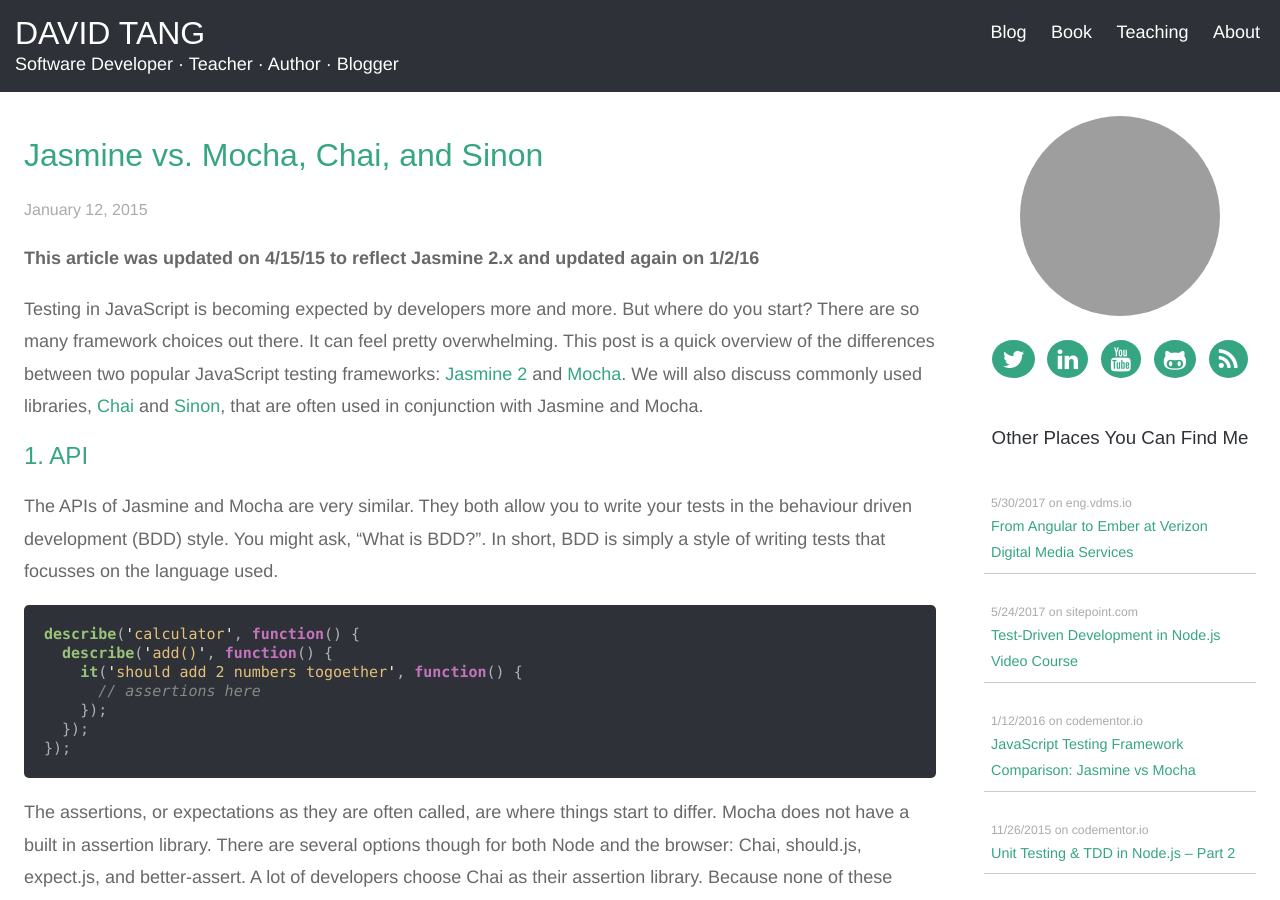
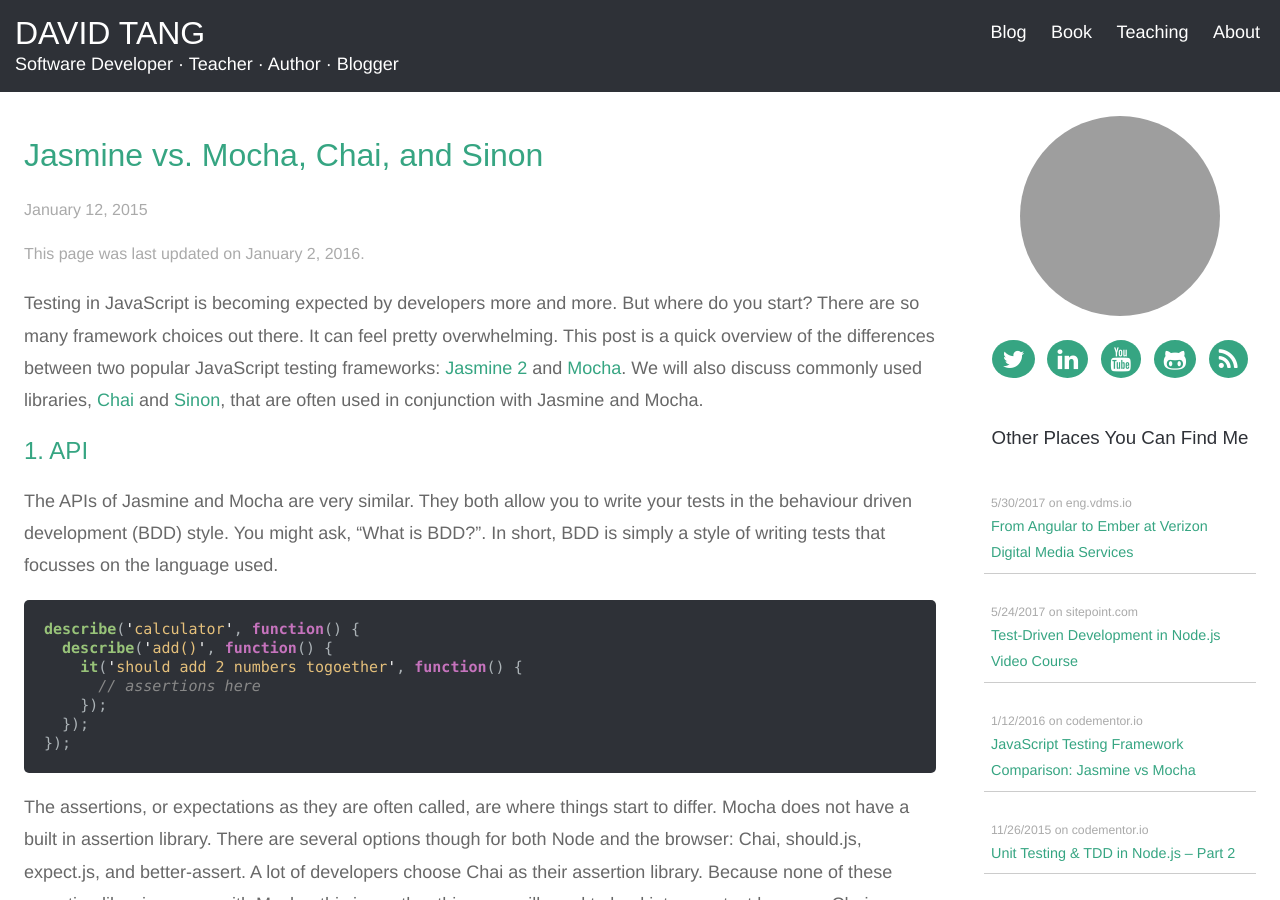
Before and after one commit to iamdtang/skaterdav85.github.io, a Jekyll site: the page built from _posts/2015-01-12-jasmine-vs-mocha-chai-and-sinon.md, in a window 1280 px wide and 900 px high. Built offline with Jekyll 4.4.1, drawn with Linux system fonts in a browser that asks for light colours; nearby versions of some CDN libraries; grey boxes are pictures that could not be loaded.

Commit message:
update old posts to use use the "update" page info

```diff
--- a/_posts/2015-01-12-jasmine-vs-mocha-chai-and-sinon.md
+++ b/_posts/2015-01-12-jasmine-vs-mocha-chai-and-sinon.md
@@ -2,10 +2,9 @@
 layout: post
 title:  "Jasmine vs. Mocha, Chai, and Sinon"
 date:   2015-01-12
+updated: 2016-01-02
 keywords: Jasmine unit testing, Jasmine vs. Mocha, Jasmine spies vs Sinon, JavaScript unit testing, Introduction to Sinon.js, Sinon Tutorial
 ---
-
-__This article was updated on 4/15/15 to reflect Jasmine 2.x and updated again on 1/2/16__
 
 Testing in JavaScript is becoming expected by developers more and more. But where do you start? There are so many framework choices out there. It can feel pretty overwhelming. This post is a quick overview of the differences between two popular JavaScript testing frameworks: [Jasmine 2](http://jasmine.github.io/) and [Mocha](https://mochajs.org/). We will also discuss commonly used libraries, [Chai](http://chaijs.com/) and [Sinon](http://sinonjs.org/), that are often used in conjunction with Jasmine and Mocha.
 
```
Also changed, not shown: _posts/2015-11-28-recommended-tutorials-to-learn-ember-2.md (+2 -1 lines), _posts/2016-01-09-handling-errors-with-ember-data.md (+1 -2 lines), _posts/2016-01-14-testing-ember-components-with-both-unit-and-integration-tests.md (+1 -2 lines), _posts/2016-02-21-handling-nested-resources-in-ember-data.md (+1 -2 lines).
